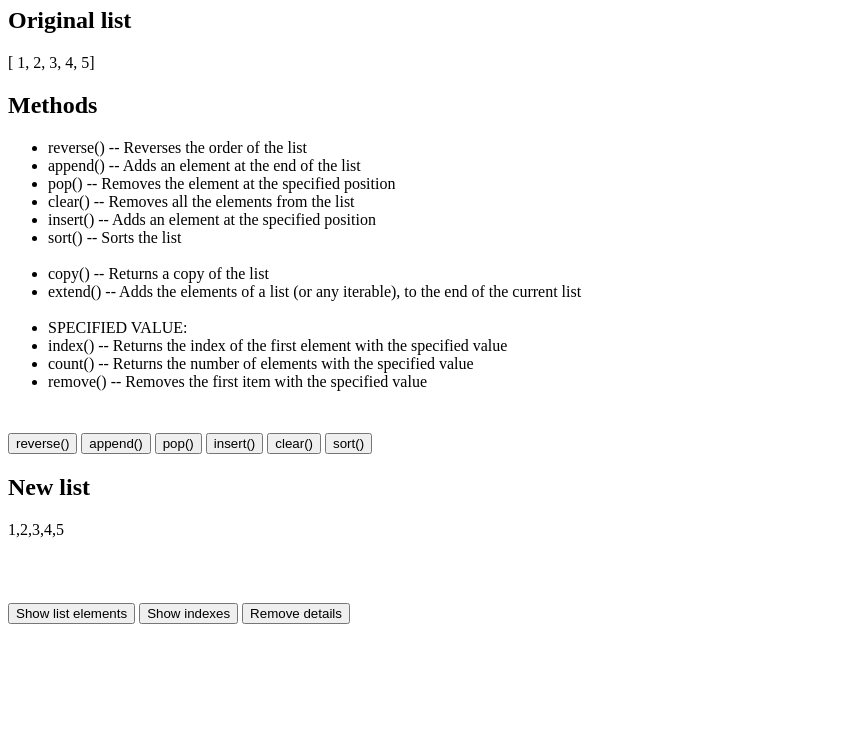
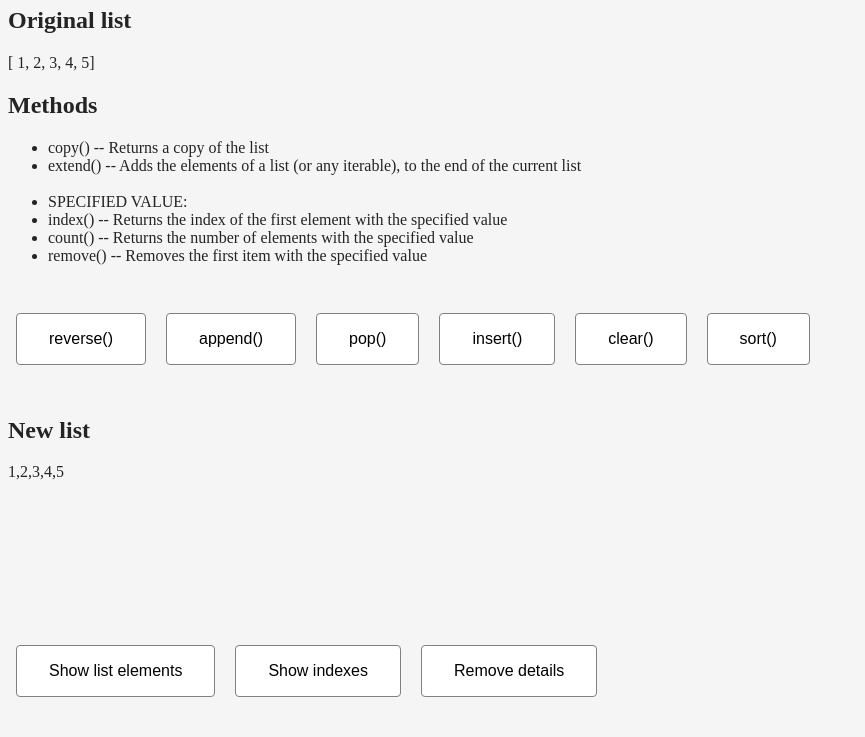
Before and after one commit to asm-dev/list-methods, a plain HTML site: page index.html in a window 1280 px wide. Shown: the part 73-810 px from the top of the page, without its empty margins (0-865 px from the left). Drawn offline with Linux system fonts and the light colour scheme.

Commit message:
Add show list details and some CSS

```diff
--- a/index.html
+++ b/index.html
@@ -20,13 +20,7 @@
 
     <h2>Methods</h2>
     <ul>
-      <li>reverse() -- Reverses the order of the list</li>
-      <li>append() -- Adds an element at the end of the list</li>
-      <li>pop() -- Removes the element at the specified position</li>
-      <li>clear() -- Removes all the elements from the list</li>
-      <li>insert() -- Adds an element at the specified position</li>
-      <li>sort() -- Sorts the list</li>
-      <br>
+
       <li>copy() -- Returns a copy of the list</li>
       <li>extend() -- Adds the elements of a list (or any iterable), to the end of the current list</li>
       <br>
@@ -36,12 +30,12 @@
       <li>remove() -- Removes the first item with the specified value</li>
     </ul>
 
-    <button type="button" class="list-method-button" onclick="reverseList()">reverse()</button>
-    <button type="button" class="list-method-button" onclick="appendElement()">append()</button>
-    <button type="button" class="list-method-button" onclick="popElement()">pop()</button>
-    <button type="button" class="list-method-button" onclick="insertElement()">insert()</button>
-    <button type="button" class="list-method-button" onclick="clearList()">clear()</button>
-    <button type="button" class="list-method-button" onclick="sortList()">sort()</button>
+    <button type="button" class="list-method-button" onclick="reverseList()" title="Reverses the order of the list">reverse()</button>
+    <button type="button" class="list-method-button" onclick="appendElement()" title="Adds an element at the end of the list">append()</button>
+    <button type="button" class="list-method-button" onclick="popElement()" title="Removes the element at the specified position">pop()</button>
+    <button type="button" class="list-method-button" onclick="insertElement()" title="Adds an element at the specified position">insert()</button>
+    <button type="button" class="list-method-button" onclick="clearList()" title="Removes all the elements from the list">clear()</button>
+    <button type="button" class="list-method-button" onclick="sortList()" title="Sorts the list">sort()</button>
 
     <br>
 
--- a/script.js
+++ b/script.js
@@ -67,6 +67,8 @@ function showElements() {
     });
 }
 
+// POR MEJORAR --> Si ya hay detalles, o Alert o eliminar viejos y añadir los nuevos, también es manera de actualizar esto... porque si no no refleja cambios en la array???
+
 function showIndexElements() {
     detailsList = document.createElement("ul");
     detailsList.classList.add("array-details-list-indexes")
--- a/styles.css
+++ b/styles.css
@@ -1,8 +1,26 @@
-.list-method-button{
-    margin-top: 2em;
+button[type=button]{
+    margin: 2em 0.5em 2em 0.5em;
+    padding: 1em 2em 1em 2em;
+    font-size: medium;
+    border-radius: 4px;
+    border: 1px solid grey;
+    background-color: white;
+    cursor:pointer;
+
+}
+
+button[type=button]:hover{
+    transition-duration: 0.4s;
+    background-color: grey;
+    color: white;
 }
 
 .retrieve-list{
     visibility: hidden;
     margin-bottom: 2em;
 }
+
+body {
+    color:#242424;
+    background-color: whitesmoke;
+}
```
